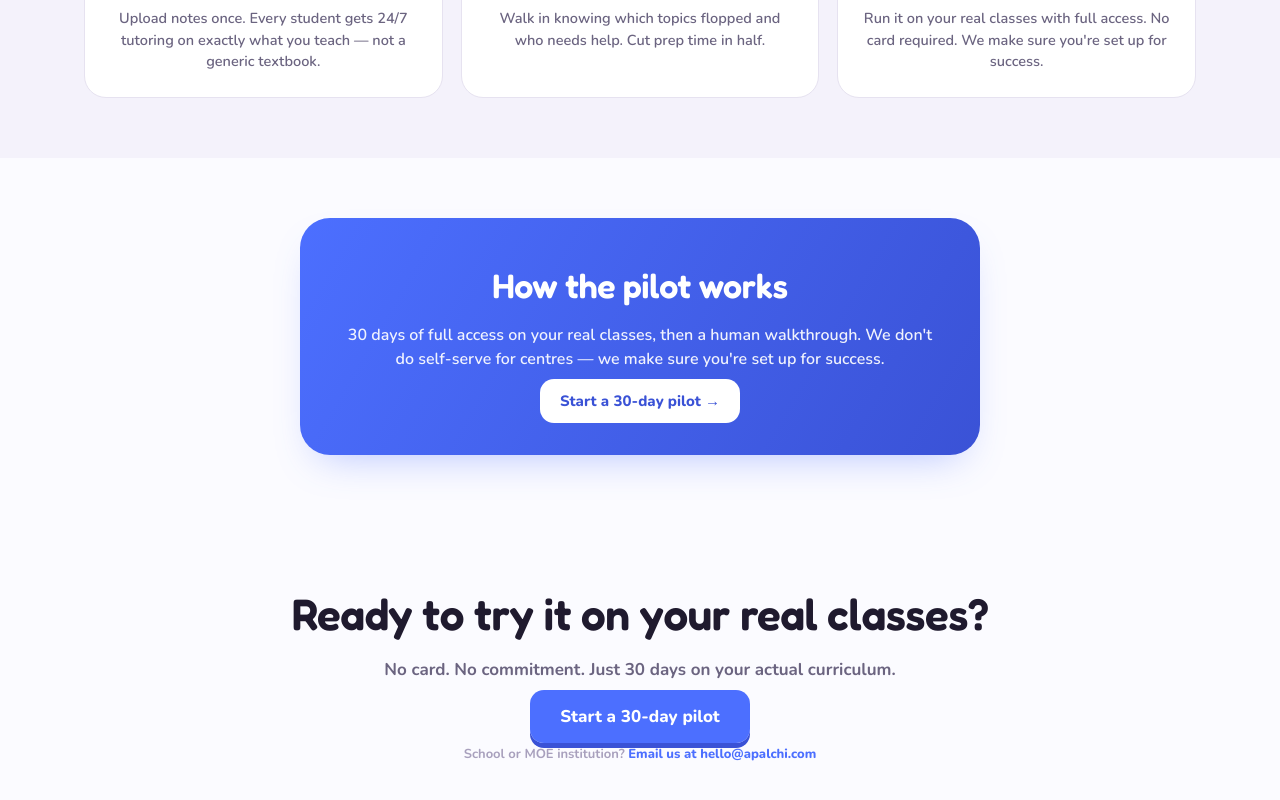
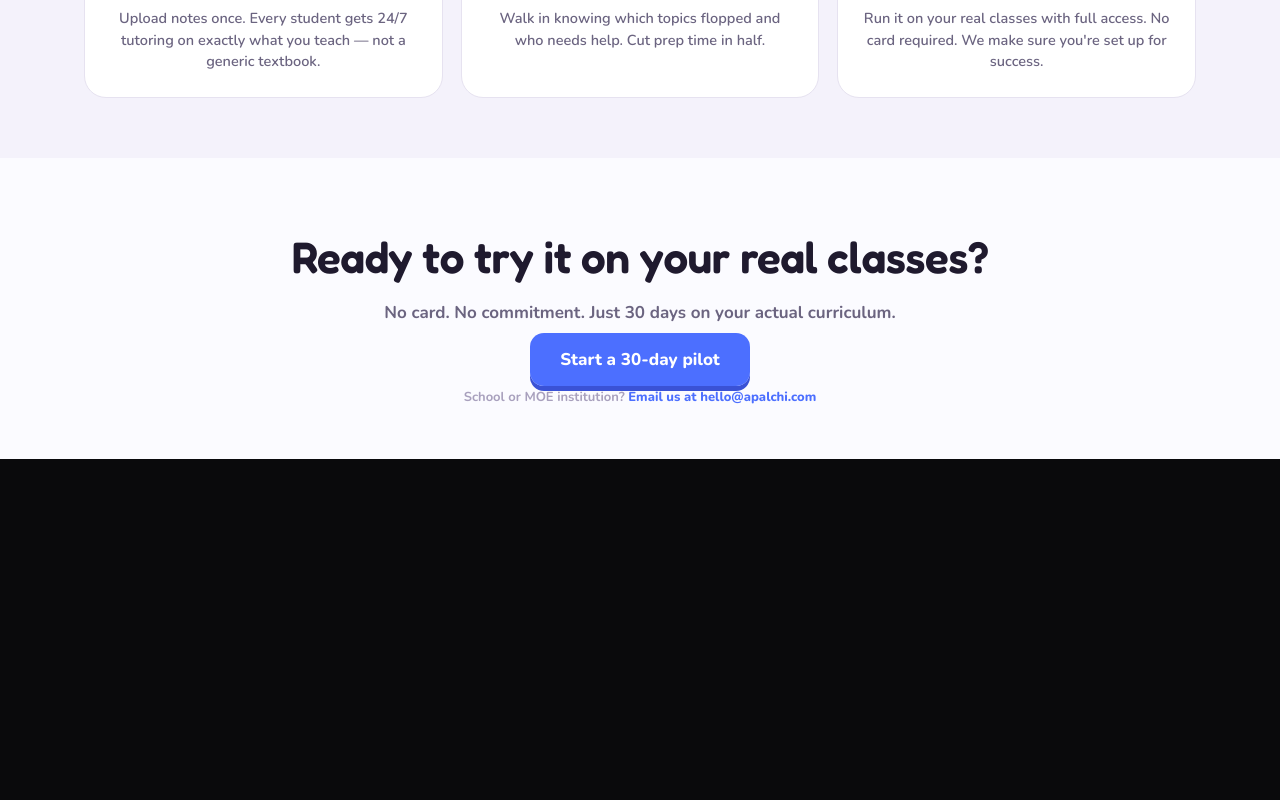
Before and after one commit to zackwhy1704/memoly, a Next.js app: page /pricing in a window 1280 px wide. Shown: the part 1288-2088 px from the top of the page. After the commit the page ends 1747 px from the top, so only its background shows below. Built offline with nearby package versions, Linux system fonts and the light colour scheme; no server answers.

Commit message:
fix(pricing): remove 'How the pilot works' section
Co-Authored-By: Claude Sonnet 4.6 <noreply@anthropic.com>

```diff
--- a/src/app/(marketing)/pricing/page.tsx
+++ b/src/app/(marketing)/pricing/page.tsx
@@ -286,26 +286,6 @@ export default function PricingPage() {
         </div>
       </section>
 
-      {/* Pilot framing */}
-      <section className="mkt-band">
-        <div className="mkt-wrap">
-          <div
-            className="mkt-centre"
-            style={{ gridTemplateColumns: '1fr', textAlign: 'center', maxWidth: 680, margin: '0 auto' }}
-          >
-            <div>
-              <h2>How the pilot works</h2>
-              <p>
-                30 days of full access on your real classes, then a human walkthrough. We don&apos;t do self-serve for centres — we make sure you&apos;re set up for success.
-              </p>
-              <Link className="mkt-btn" href="/demo">
-                Start a 30-day pilot →
-              </Link>
-            </div>
-          </div>
-        </div>
-      </section>
-
       {/* Final CTA */}
       <section className="mkt-final">
         <div className="mkt-wrap">
```
